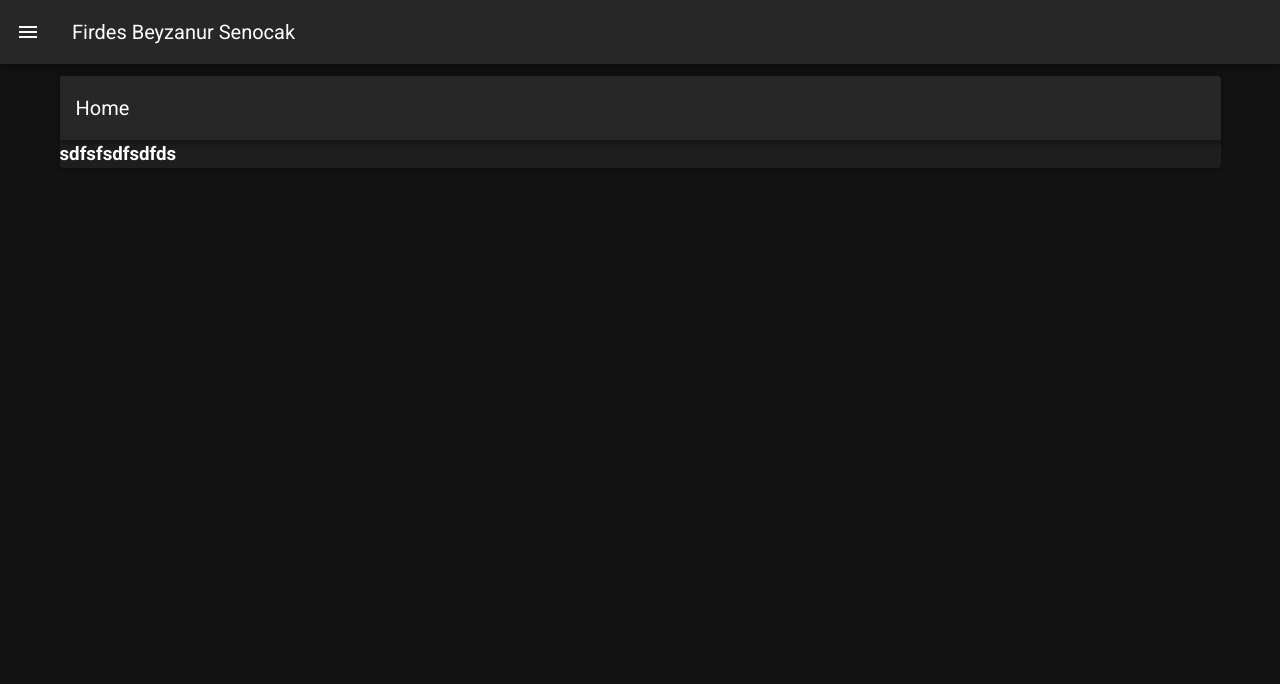
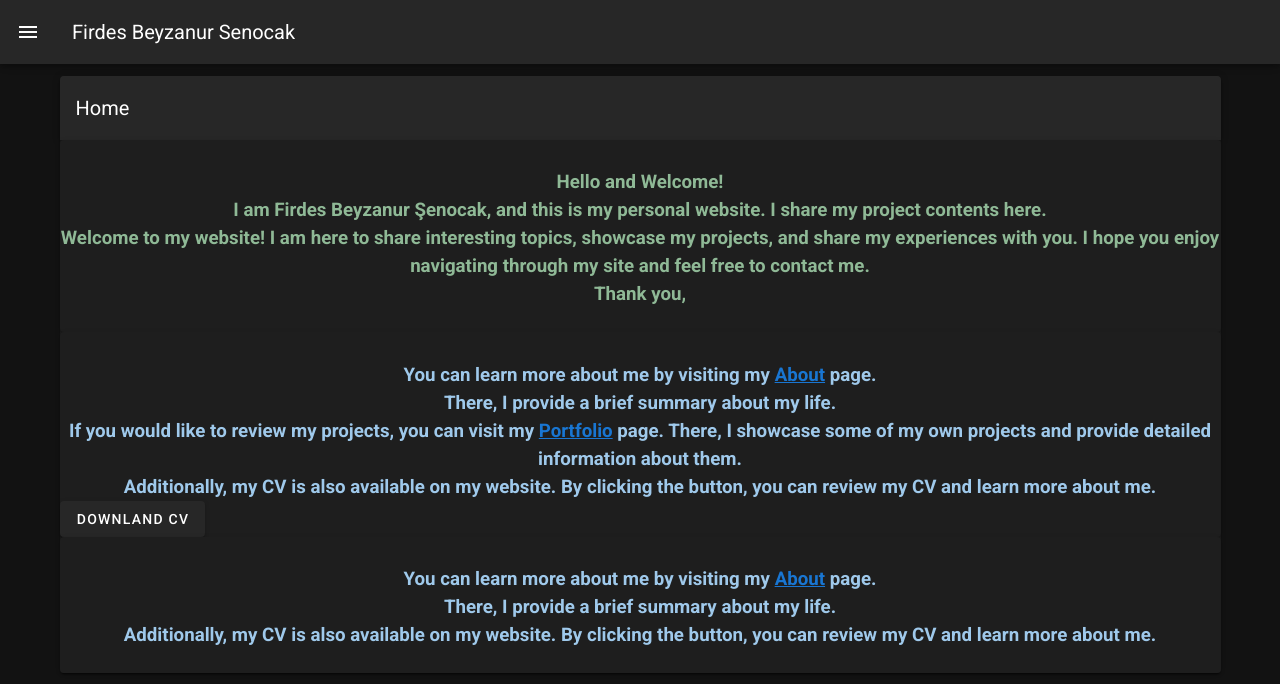
Before and after one commit to Firdesbeyzanur/OrijinalWebSite, a Nuxt app: page / in a window 1280 px wide. Shown: the top 684 px of the page. Built offline with nearby package versions, Linux system fonts and the light colour scheme.

Commit message:
Home Page update
Home Page update

```diff
--- a/pages/index.vue
+++ b/pages/index.vue
@@ -13,7 +13,48 @@
         <v-toolbar-title>Home</v-toolbar-title>
         <v-spacer></v-spacer>
       </v-toolbar>
-      <h3>sdfsfsdfsdfds</h3>
+      <v-card style="color: #8FB996;">
+        <h3 class="text-center">
+      <br>
+        Hello and Welcome!
+      <v-spacer></v-spacer>
+      I am Firdes Beyzanur Şenocak, and this is my personal website. I share my project contents here.
+      <v-spacer></v-spacer>
+      Welcome to my website! I am here to share interesting topics, showcase my projects, and share my experiences with you. I hope you enjoy navigating through my site and feel free to contact me.
+      <v-spacer></v-spacer>
+      Thank you,</h3>
+      <br>
+      </v-card>
+
+      <v-card style="color: #9FC9EB;">
+        <h3 class="text-center">
+      <br>
+      You can learn more about me by visiting my <nuxt-link to="/about">About</nuxt-link> page.
+      <v-spacer></v-spacer>
+      There, I provide a brief summary about my life.
+      <v-spacer></v-spacer>
+      If you would like to review my projects, you can visit my <n-link to="portfolio">Portfolio</n-link> page. There, I showcase some of my own projects and provide detailed information about them.
+      <v-spacer></v-spacer>
+      Additionally, my CV is also available on my website. By clicking the button, you can review my CV and learn more about me.
+      <v-spacer></v-spacer>
+      </h3>
+      <!-- Eklenecek -->
+      <v-btn>Downland CV</v-btn>
+      <br>
+      </v-card>
+
+      <v-card style="color: #9FC9EB;">
+        <h3 class="text-center">
+      <br>
+      You can learn more about me by visiting my <nuxt-link to="/about">About</nuxt-link> page.
+      <v-spacer></v-spacer>
+      There, I provide a brief summary about my life.
+      <v-spacer></v-spacer>
+      Additionally, my CV is also available on my website. By clicking the button, you can review my CV and learn more about me.
+      <v-spacer></v-spacer>
+      </h3>
+      <br>
+      </v-card>
   </v-card>
 
 </template>
@@ -21,7 +62,6 @@
 <script>
   export default {
     data: () => ({
-      //
     }),
   }
 </script>
```
